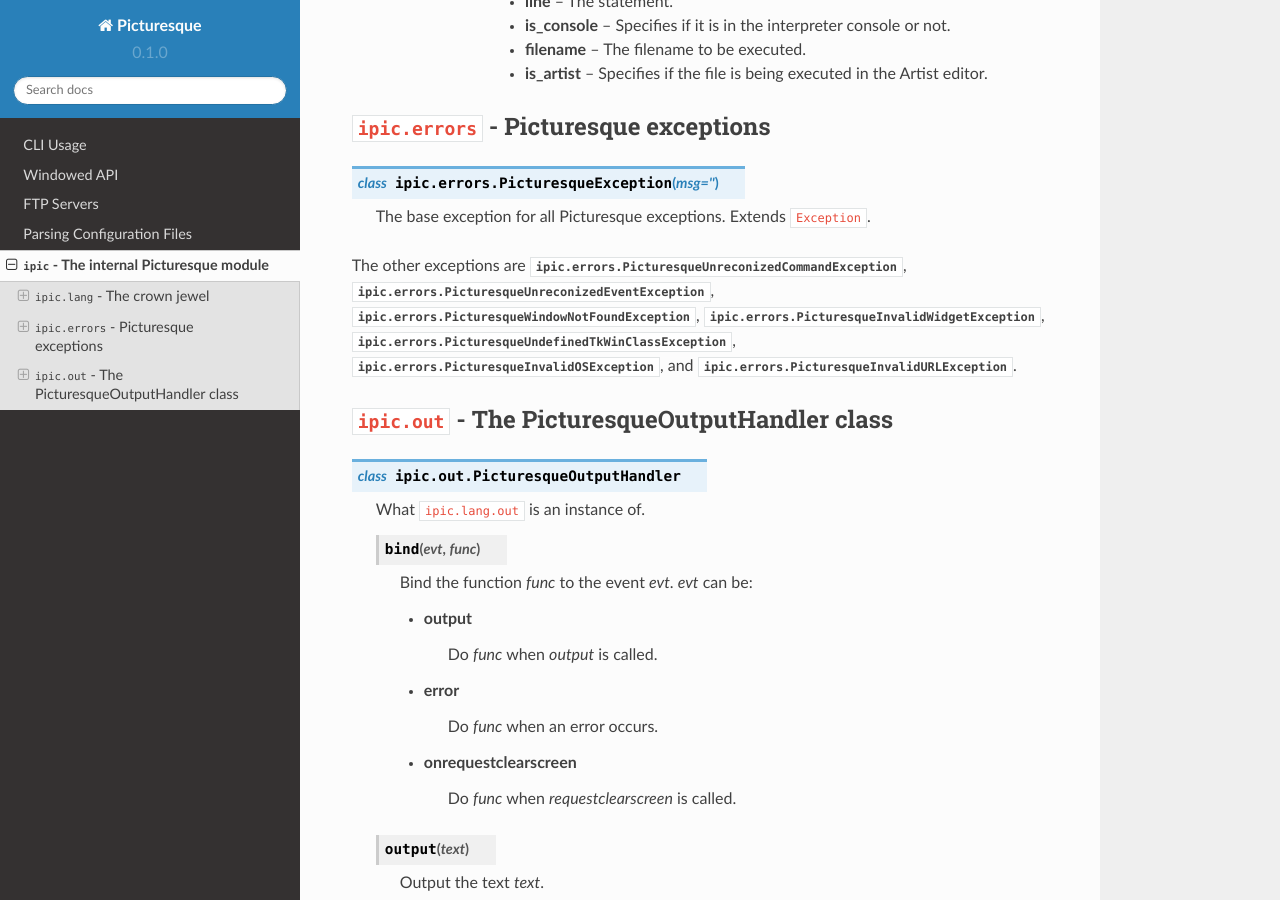
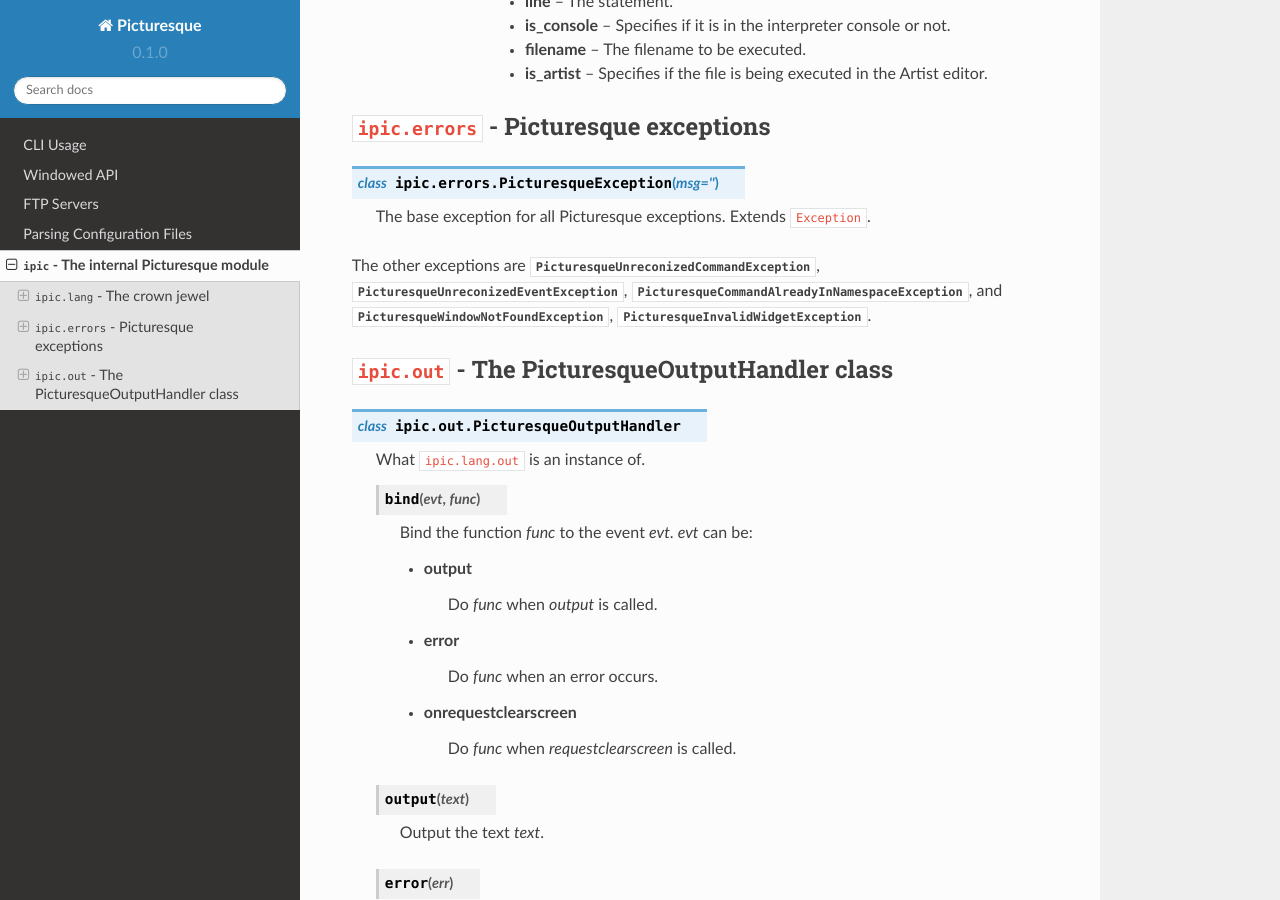
Before and after one commit to tiashDev/pic-docs, a Sphinx documentation site: the page built from docs/source/ipic.rst, in a window 1280 px wide and 900 px high, scrolled down 624 px. Built offline with Sphinx 7.4.7 and the Read the Docs theme 2.0.0, drawn with Linux system fonts in a browser that asks for light colours.

Commit message:
Update ipic.rst

```diff
--- a/docs/source/ipic.rst
+++ b/docs/source/ipic.rst
@@ -35,7 +35,7 @@
 
    The base exception for all Picturesque exceptions. Extends ``Exception``.
 
-The other exceptions are :py:class:`ipic.errors.PicturesqueUnreconizedCommandException`, :py:class:`ipic.errors.PicturesqueUnreconizedEventException`, :py:class:`ipic.errors.PicturesqueWindowNotFoundException`, :py:class:`ipic.errors.PicturesqueInvalidWidgetException`, :py:class:`ipic.errors.PicturesqueUndefinedTkWinClassException`, :py:class:`ipic.errors.PicturesqueInvalidOSException`, and :py:class:`ipic.errors.PicturesqueInvalidURLException`.
+The other exceptions are :py:class:`PicturesqueUnreconizedCommandException`, :py:class:`PicturesqueUnreconizedEventException`, :py:class:`PicturesqueCommandAlreadyInNamespaceException`, and :py:class:`PicturesqueWindowNotFoundException`, :py:class:`PicturesqueInvalidWidgetException`.
 
 ``ipic.out`` - The PicturesqueOutputHandler class
 -------------------------------------------------
```
